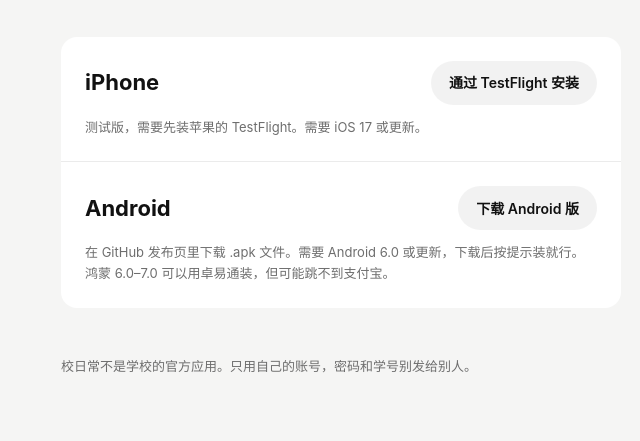
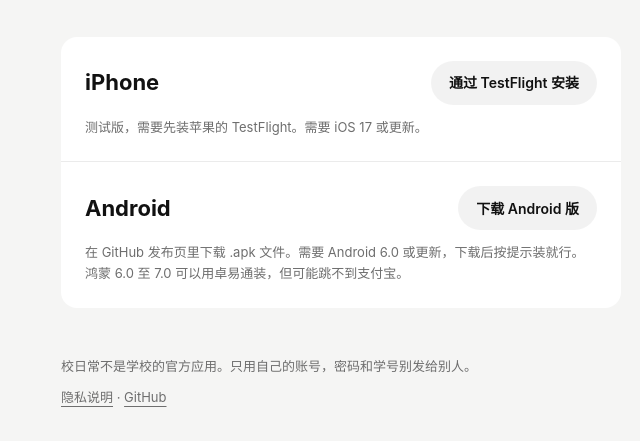
Before and after one commit to JasonBeam/campus-daily, a plain HTML site: page docs/index.html in a window 1280 px wide. Shown: the part 297-738 px from the top of the page, without its empty margins (299-939 px from the left). Drawn offline with Linux system fonts and the light colour scheme.

Commit message:
docs: polish README and download page footer

```diff
--- a/docs/index.html
+++ b/docs/index.html
@@ -86,6 +86,9 @@
     }
     .button.primary { background: var(--ink); color: var(--on-primary); }
     footer { margin-top: 48px; color: var(--gray); font-size: 13px; }
+    .footer-links { margin-top: 10px; }
+    .footer-links a { color: var(--gray); }
+    .footer-links a:hover { color: var(--ink); }
     @media (max-width: 359px) {
       .download-row { padding: 20px; }
     }
@@ -116,12 +119,13 @@
           <h2 id="android-title">Android</h2>
           <a class="button" href="https://github.com/JasonBeam/campus-daily/releases/latest" aria-label="下载 Android 版">下载 Android 版</a>
         </div>
-        <p class="requirements">在 GitHub 发布页里下载 .apk 文件。需要 Android 6.0 或更新，下载后按提示装就行。鸿蒙 6.0–7.0 可以用卓易通装，但可能跳不到<span class="no-wrap">支付宝</span>。</p>
+        <p class="requirements">在 GitHub 发布页里下载 .apk 文件。需要 Android 6.0 或更新，下载后按提示装就行。鸿蒙 6.0 至 7.0 可以用卓易通装，但可能跳不到<span class="no-wrap">支付宝</span>。</p>
       </article>
     </div>
 
     <footer>
       <p>校日常不是学校的官方应用。只用自己的账号，密码和学号别发给别人。</p>
+      <p class="footer-links"><a href="https://github.com/JasonBeam/campus-daily/blob/main/docs/privacy.md">隐私说明</a> · <a href="https://github.com/JasonBeam/campus-daily">GitHub</a></p>
     </footer>
   </main>
   <script>
```
Also changed, not shown: README.md.
